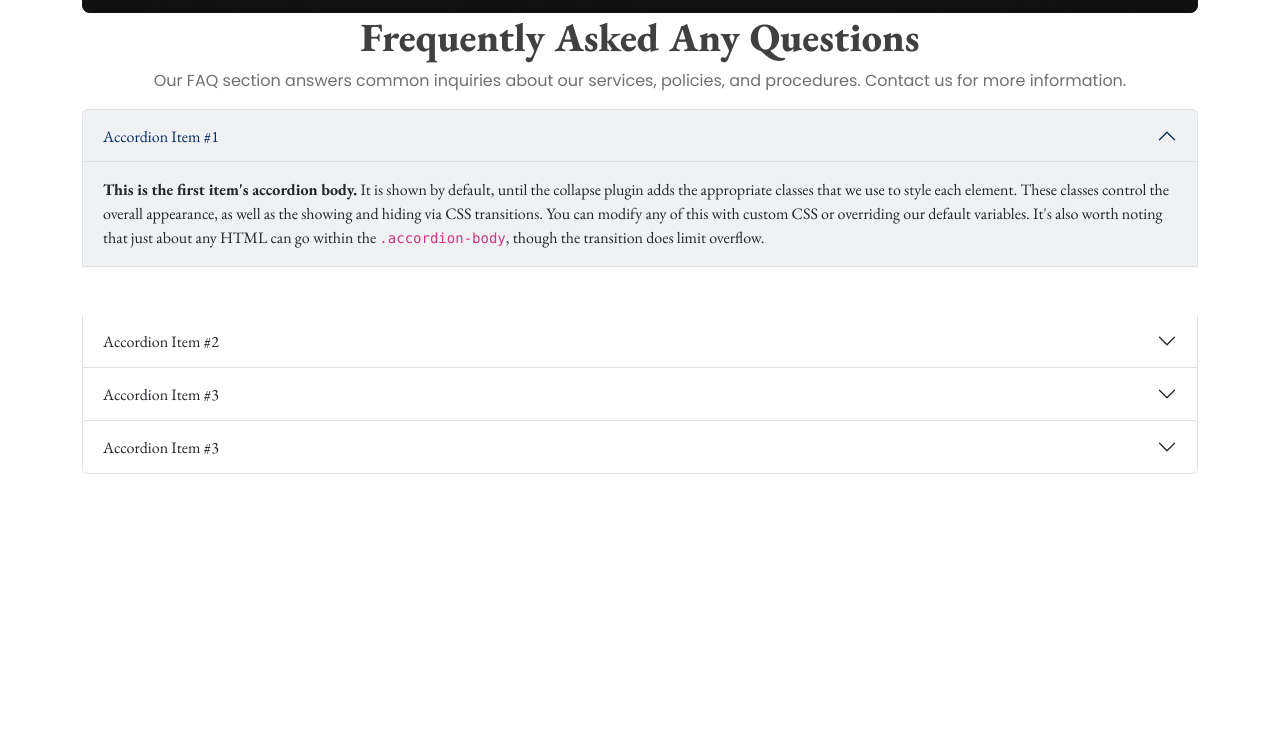
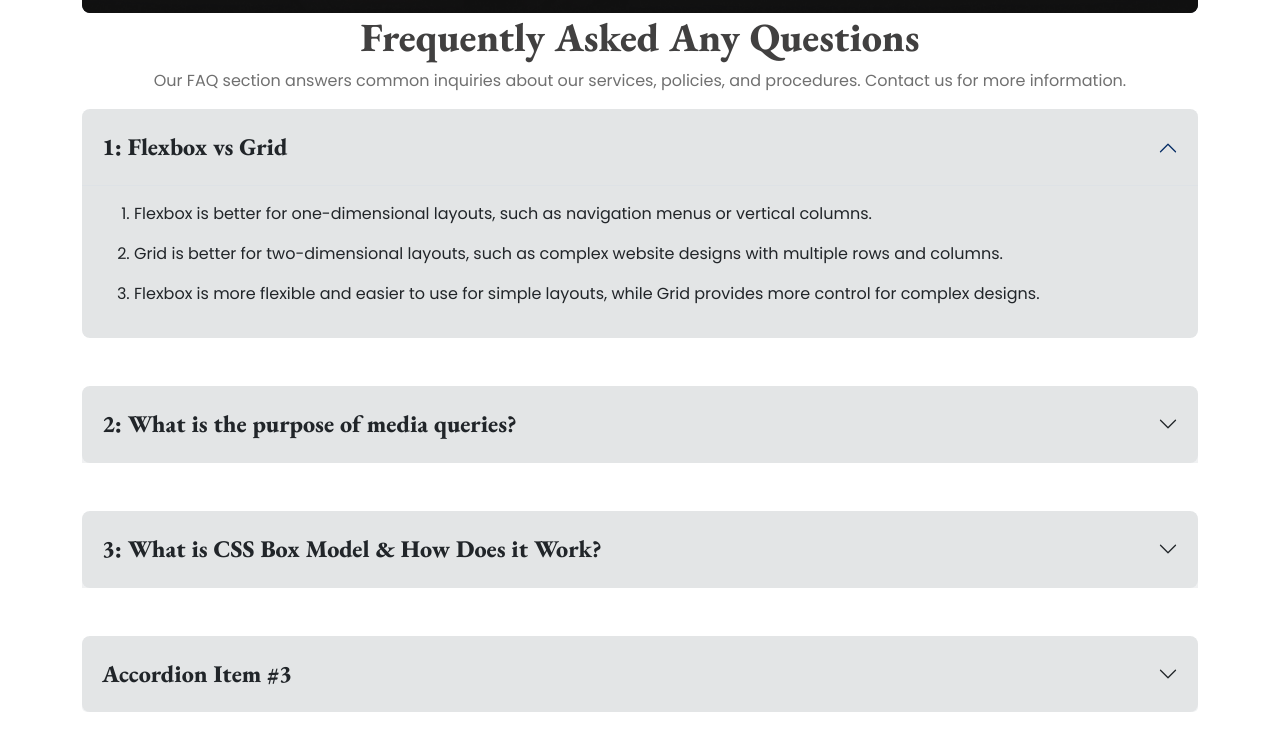
Before and after one commit to MD-Jafor-Sadek-Khan/Assingment-3, a plain HTML site: page index-v2.html in a window 1280 px wide. Shown: the part 2442-3193 px from the top of the page. Before the commit the page ends 2916 px from the top, so only its background shows below. Drawn offline with nearby package versions, Linux system fonts and the light colour scheme.

Commit message:
Accordion done

```diff
--- a/css/styles for v2.css
+++ b/css/styles for v2.css
@@ -5,6 +5,7 @@
 font-family: 'EB Garamond', serif;
 font-family: 'Poppins', sans-serif;
 */
+
 
 /* common utilities */
 body {
--- a/index-v2.html
+++ b/index-v2.html
@@ -376,51 +376,71 @@
         <div>
           <div>
             <div class="accordion" id="accordionExample">
-              <div class="accordion-item mb-5">
+              <!-- item 1  -->
+              <div class="accordion-item mb-5 border-0 bg-secondary bg-opacity-10 rounded-3">
                 <h2 class="accordion-header">
-                  <button class="accordion-button bg-secondary bg-opacity-10" type="button" data-bs-toggle="collapse" data-bs-target="#collapseOne" aria-expanded="true" aria-controls="collapseOne">
-                    Accordion Item #1
+                  <button class="accordion-button bg-secondary bg-opacity-10 py-4 rounded-top-3 title-primary text-dark fs-4" type="button" data-bs-toggle="collapse" data-bs-target="#collapseOne" aria-expanded="true" aria-controls="collapseOne">
+                    1: Flexbox vs Grid
                   </button>
                 </h2>
                 <div id="collapseOne" class="accordion-collapse collapse show" data-bs-parent="#accordionExample">
-                  <div class="accordion-body bg-secondary bg-opacity-10">
-                    <strong>This is the first item's accordion body.</strong> It is shown by default, until the collapse plugin adds the appropriate classes that we use to style each element. These classes control the overall appearance, as well as the showing and hiding via CSS transitions. You can modify any of this with custom CSS or overriding our default variables. It's also worth noting that just about any HTML can go within the <code>.accordion-body</code>, though the transition does limit overflow.
+                  <div class="accordion-body bg-secondary bg-opacity-10 rounded-bottom-3 paragraph-primary text-start text-dark">
+                    <ol>
+                      <li class="pb-3">Flexbox is better for one-dimensional layouts, such as navigation menus or vertical columns.</li>
+                      <li class="pb-3">Grid is better for two-dimensional layouts, such as complex website designs with multiple rows and columns.</li>
+                      <li>Flexbox is more flexible and easier to use for simple layouts, while Grid provides more control for complex designs.</li>
+                    </ol>
                   </div>
                 </div>
               </div>
-              <div class="accordion-item">
+              <!-- item 2 -->
+              <div class="accordion-item mb-5 border-0 bg-secondary bg-opacity-10 rounded-3">
                 <h2 class="accordion-header">
-                  <button class="accordion-button collapsed" type="button" data-bs-toggle="collapse" data-bs-target="#collapseTwo" aria-expanded="false" aria-controls="collapseTwo">
-                    Accordion Item #2
+                  <button class="accordion-button collapsed bg-secondary bg-opacity-10 py-4 rounded-top-3 title-primary text-dark fs-4" type="button" data-bs-toggle="collapse" data-bs-target="#collapseTwo" aria-expanded="false" aria-controls="collapseTwo">
+                    2: What is the purpose of media queries?
                   </button>
                 </h2>
                 <div id="collapseTwo" class="accordion-collapse collapse" data-bs-parent="#accordionExample">
-                  <div class="accordion-body">
-                    <strong>This is the second item's accordion body.</strong> It is hidden by default, until the collapse plugin adds the appropriate classes that we use to style each element. These classes control the overall appearance, as well as the showing and hiding via CSS transitions. You can modify any of this with custom CSS or overriding our default variables. It's also worth noting that just about any HTML can go within the <code>.accordion-body</code>, though the transition does limit overflow.
+                  <div class="accordion-body bg-secondary bg-opacity-10 rounded-bottom-3 paragraph-primary text-start text-dark">
+                    Media queries are used in web development to apply CSS styles based on the characteristics of the device or browser being used. This allows developers to create responsive and mobile-friendly designs that adapt to different screen sizes and device types.
                   </div>
                 </div>
               </div>
-              <div class="accordion-item">
+              <!-- item 2 -->
+              <div class="accordion-item mb-5 border-0 bg-secondary bg-opacity-10 rounded-3">
                 <h2 class="accordion-header">
-                  <button class="accordion-button collapsed" type="button" data-bs-toggle="collapse" data-bs-target="#collapseThree" aria-expanded="false" aria-controls="collapseThree">
-                    Accordion Item #3
+                  <button class="accordion-button collapsed bg-secondary bg-opacity-10 py-4 rounded-top-3 title-primary text-dark fs-4" type="button" data-bs-toggle="collapse" data-bs-target="#collapseThree" aria-expanded="false" aria-controls="collapseThree">
+                    3: What is CSS Box Model & How Does it Work?
                   </button>
                 </h2>
                 <div id="collapseThree" class="accordion-collapse collapse" data-bs-parent="#accordionExample">
-                  <div class="accordion-body">
-                    <strong>This is the third item's accordion body.</strong> It is hidden by default, until the collapse plugin adds the appropriate classes that we use to style each element. These classes control the overall appearance, as well as the showing and hiding via CSS transitions. You can modify any of this with custom CSS or overriding our default variables. It's also worth noting that just about any HTML can go within the <code>.accordion-body</code>, though the transition does limit overflow.
+                  <div class="accordion-body bg-secondary bg-opacity-10 rounded-bottom-3 paragraph-primary text-start text-dark">
+                    <ol>
+                      <li class="pb-3">The CSS box model is a design concept that represents elements as a rectangular box.</li>
+                      <li class="pb-3">It includes content, padding, border, and margin.</li>
+                      <li class="pb-3">Understanding the box model is important for creating layouts and positioning elements on a webpage.</li>
+                      <li>Applying styles to each of these areas can affect the size and position of the box.</li>
+                    </ol>
+
+
                   </div>
                 </div>
               </div>
-              <div class="accordion-item">
+              <!-- item 4 -->
+              <div class="accordion-item mb-5 border-0 bg-secondary bg-opacity-10 rounded-3">
                 <h2 class="accordion-header">
-                  <button class="accordion-button collapsed" type="button" data-bs-toggle="collapse" data-bs-target="#collapseFour" aria-expanded="false" aria-controls="collapseFour">
+                  <button class="accordion-button collapsed bg-secondary bg-opacity-10 py-4 rounded-top-3 title-primary text-dark fs-4" type="button" data-bs-toggle="collapse" data-bs-target="#collapseFour" aria-expanded="false" aria-controls="collapseFour">
                     Accordion Item #3
                   </button>
                 </h2>
                 <div id="collapseFour" class="accordion-collapse collapse" data-bs-parent="#accordionExample">
-                  <div class="accordion-body">
-                    <strong>This is the third item's accordion body.</strong> It is hidden by default, until the collapse plugin adds the appropriate classes that we use to style each element. These classes control the overall appearance, as well as the showing and hiding via CSS transitions. You can modify any of this with custom CSS or overriding our default variables. It's also worth noting that just about any HTML can go within the <code>.accordion-body</code>, though the transition does limit overflow.
+                  <div class="accordion-body bg-secondary bg-opacity-10 rounded-bottom-3 paragraph-primary text-start text-dark">
+                    <ol>
+                      <li>Semantic tags make code more readable and maintainable.</li>
+                      <li>They help with accessibility by providing context for screen readers and other assistive technologies.</li>
+                      <li>They improve SEO by making it easier for search engines to understand the content of a page.</li>
+                      <li>Examples of semantic tags include <span class="text-success fw-bolder">&lt;header&gt;</span> , <span class="text-success  fw-bolder">&lt;nav&gt;</span> , <span class="text-success  fw-bolder">&lt;main&gt;</span> , <span class="text-success fw-bolder">&lt;section&gt;</span> , <span class="text-success fw-bolder">&lt;article&gt;</span> , <span class="text-success fw-bolder">&lt;aside&gt;</span> , <span class="text-success fw-bolder">&lt;footer&gt;</span> , <span class="text-success fw-bolder">&lt;figure&gt;</span> and <span class="text-success fw-bolder">&lt;figcaption&gt;</span><span class="fw-bolder">.</span> </li>
+                    </ol>
                   </div>
                 </div>
               </div>
```
